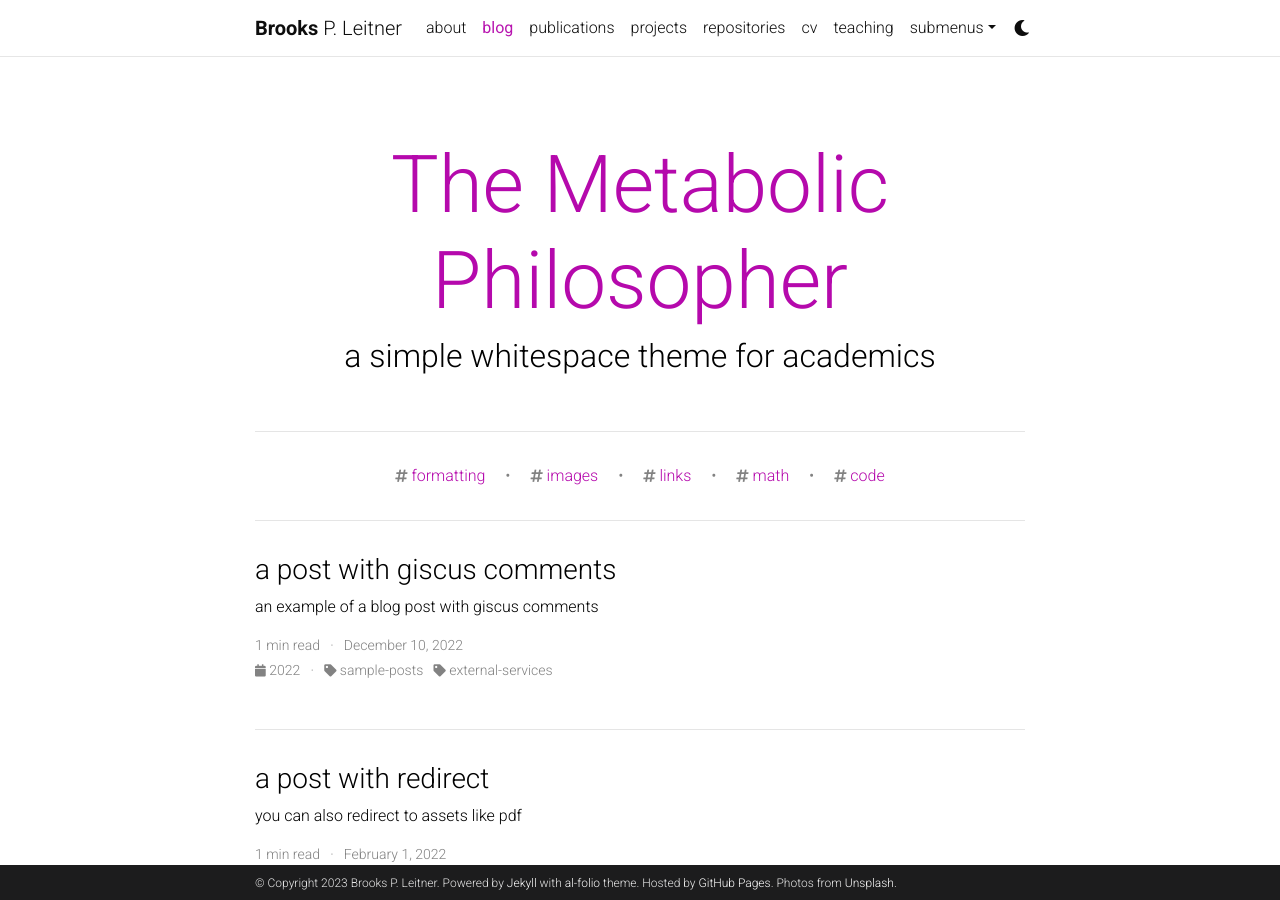
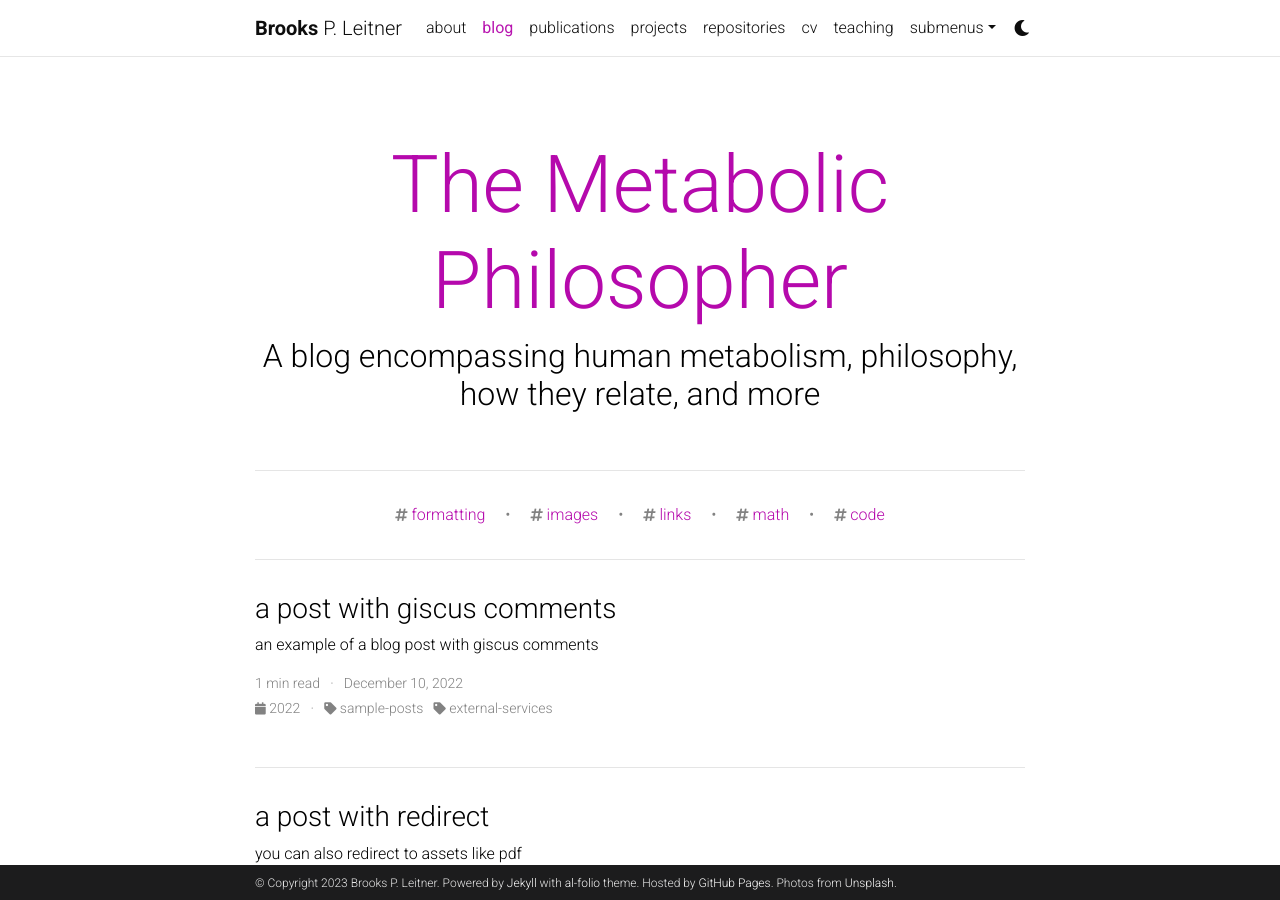
Before and after one commit to BrooksLeitner/BrooksLeitner.github.io, a Jekyll site: the page built from blog/index.html, in a window 1280 px wide and 900 px high. Built offline with Jekyll 4.4.1, drawn with Linux system fonts in a browser that asks for light colours; the list of posts is cut into pages by our own code; comment, search, counter and statistics services are not loaded; a style sheet for code colours, icons or effects is not loaded; some of the changed lines change nothing that is shown.

Commit message:
add image and socials

```diff
--- a/_config.yml
+++ b/_config.yml
@@ -16,7 +16,7 @@
 keywords: jekyll, jekyll-theme, academic-website, portfolio-website  # add your own keywords or leave empty
 
 lang: en # the language of your site (for example: en, fr, cn, ru, etc.)
-icon: ⚛️  # the emoji used as the favicon (alternatively, provide image name in /assets/img/)
+icon: /assets/img/human.png  # the emoji used as the favicon (alternatively, provide image name in /assets/img/)
 
 url: https://BrooksLeitner.github.io # the base hostname & protocol for your site
 baseurl: # the subpath of your site, e.g. /blog/
@@ -75,17 +75,17 @@
 gitlab_username: # your GitLab user name
 twitter_username: BrooksLeitner # your Twitter handle
 mastodon_username: # your mastodon instance+username in the format instance.tld/@username
-linkedin_username: # your LinkedIn user name
+linkedin_username: brooks-leitner-mstp # your LinkedIn user name
 telegram_username: # your Telegram user name
-scholar_userid: # your Google Scholar ID
+scholar_userid: ZggT5VQAAAAJ # your Google Scholar ID
 semanticscholar_id: # your Semantic Scholar ID
 whatsapp_number: # your WhatsApp number (full phone number in international format. Omit any zeroes, brackets, or dashes when adding the phone number in international format.)
-orcid_id: # your ORCID ID
-medium_username: # your Medium username
+orcid_id: 0000-0001-8744-412X # your ORCID ID
+medium_username: brooksleitner # your Medium username
 quora_username: # your Quora username
 publons_id: # your ID on Publons
 osf_id: # your OSF ID
-research_gate_profile: # your profile on ResearchGate
+research_gate_profile: Brooks-Leitner # your profile on ResearchGate
 blogger_url: # your blogger URL
 work_url: # work page URL
 keybase_username: # your keybase user name
@@ -104,13 +104,13 @@
 discord_id: # your discord id (18-digit unique numerical identifier)
 
 contact_note: >
-  You can even add a little note about which of these is the best way to reach you.
+  The best way to reach me is by email at brooks [dot] leitner [at] yale [dot] edu
 
 # -----------------------------------------------------------------------------
 # Analytics and search engine verification
 # -----------------------------------------------------------------------------
 
-google_analytics:  # your Google Analytics measurement ID (format: G-XXXXXXXXXX)
+google_analytics: G-914XVNQ5SR # your Google Analytics measurement ID (format: G-XXXXXXXXXX)
 panelbear_analytics:  # panelbear analytics site ID (format: XXXXXXXXX)
 
 google_site_verification:  # your google-site-verification ID (Google Search Console)
@@ -122,7 +122,7 @@
 
 blog_name: The Metabolic Philosopher  # blog_name will be displayed in your blog page
 blog_nav_title: blog # your blog must have a title for it to be displayed in the nav bar
-blog_description: a simple whitespace theme for academics
+blog_description: A blog encompassing human metabolism, philosophy, how they relate, and more
 permalink: /blog/:year/:title/
 
 # Pagination
@@ -137,7 +137,7 @@
 # Follow instructions on https://giscus.app/ to setup for your repo to fill out
 # the information below.
 giscus:
-  repo: alshedivat/al-folio      # <your-github-user-name>/<your-github-repo-name>
+  repo: BrooksLeitner      # <your-github-user-name>/<your-github-repo-name>
   repo_id: MDEwOlJlcG9zaXRvcnk2MDAyNDM2NQ==
   category: Comments             # name of the category under which discussions will be created
   category_id: DIC_kwDOA5PmLc4CTBt6
@@ -347,7 +347,7 @@
 # Optional Features
 # -----------------------------------------------------------------------------
 
-enable_google_analytics:    false  # enables google analytics
+enable_google_analytics:    true  # enables google analytics
 enable_panelbear_analytics: false  # enables panelbear analytics
 enable_google_verification: false  # enables google site verification
 enable_bing_verification:   false  # enables bing site verification
@@ -356,7 +356,7 @@
 enable_tooltips:            false  # enables automatic tooltip links generated
                                    # for each section titles on pages and posts
 enable_darkmode:            true   # enables switching between light/dark modes
-enable_navbar_social:       false  # enables displaying social links in the
+enable_navbar_social:       true  # enables displaying social links in the
                                    # navbar on the about page
 enable_project_categories:  true   # enables categorization of projects into
                                    # multiple categories
```
Also changed, not shown: assets/img/human.png (added).
